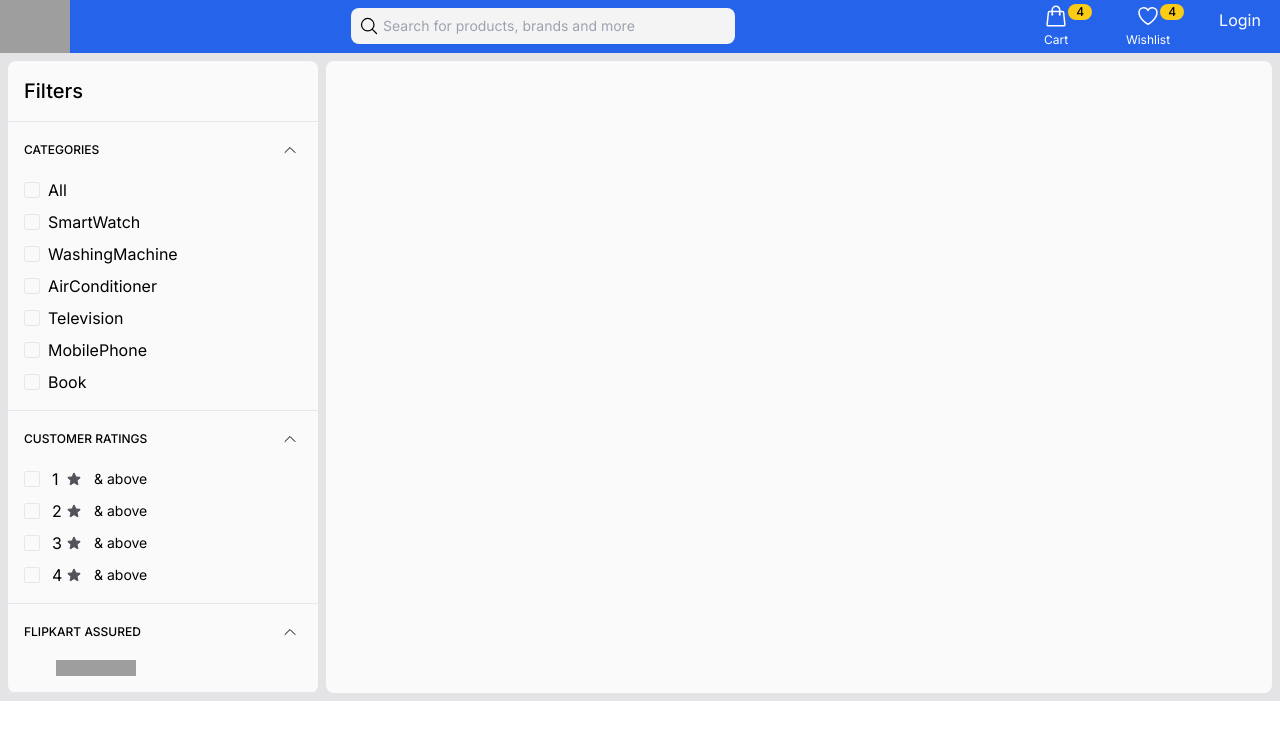
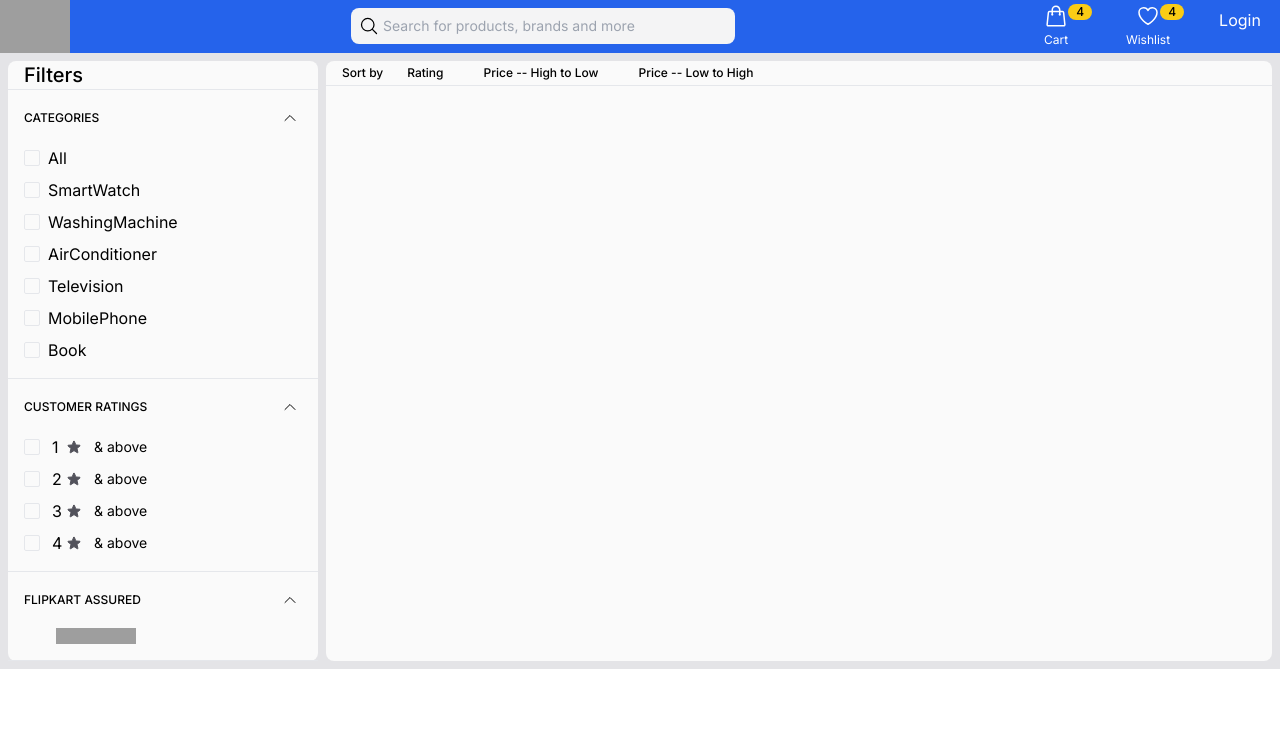
Before and after one commit to dibkb/profile-assignment, a Next.js app: page / in a window 1280 px wide. Shown: the top 740 px of the page. Built offline with nearby package versions, Linux system fonts and the light colour scheme; grey boxes are pictures that could not be loaded.

Commit message:
sort bar

```diff
--- a/app/components/ui/Filter/FilterMenu.tsx
+++ b/app/components/ui/Filter/FilterMenu.tsx
@@ -3,11 +3,14 @@ import React from "react";
 import { Categories } from "./Categories";
 import { CustomerRating } from "./CustomerRating";
 import { FlipkartAssured } from "./FlipkartAssured";
+import { Constants } from "@/constants";
 
 export const FilterMenu = () => {
   return (
     <>
-      <div className="flex items-center gap-2 border-b p-4">
+      <div
+        className={`flex items-center gap-2 border-b h-[${Constants.SidebarHeading}px] px-4`}
+      >
         <h2 className="text-xl font-medium">Filters</h2>
       </div>
       {/* Categories */}
--- /dev/null
+++ b/app/components/ui/ProductsSection/ProductsDisplay.tsx
@@ -0,0 +1,28 @@
+"use client";
+import { Constants } from "@/constants";
+import React, { useState } from "react";
+
+const popularity = ["Rating", "Price -- High to Low", "Price -- Low to High"];
+export const ProductsDisplay = () => {
+  const [selected, setSelected] = useState<string>();
+  return (
+    <>
+      <div
+        className={`flex items-center gap-2 border-b h-[${Constants.SidebarHeading}px] px-4 text-xs font-medium`}
+      >
+        <p>Sort by</p>
+        {popularity.map((ele) => (
+          <p
+            onClick={() => setSelected(ele)}
+            key={ele}
+            className={`cursor-pointer px-4 py-1 rounded-lg hover:bg-blue-100 hover:text-blue-600 ${
+              selected === ele && "bg-blue-100 text-blue-600"
+            }`}
+          >
+            {ele}
+          </p>
+        ))}
+      </div>
+    </>
+  );
+};
--- a/app/page.tsx
+++ b/app/page.tsx
@@ -1,6 +1,7 @@
 import { Constants } from "@/constants";
 import { Category } from "@/types/products";
 import { FilterMenu } from "./components/ui/Filter/FilterMenu";
+import { ProductsDisplay } from "./components/ui/ProductsSection/ProductsDisplay";
 
 export default function Home() {
   return (
@@ -12,7 +13,9 @@ export default function Home() {
         <FilterMenu />
       </main>
       {/* right section */}
-      <main className="col-span-6 bg-zinc-50 rounded-lg"></main>
+      <main className="col-span-6 bg-zinc-50 rounded-lg">
+        <ProductsDisplay />
+      </main>
     </section>
   );
 }
--- a/constants.ts
+++ b/constants.ts
@@ -1,3 +1,4 @@
 export const Constants = {
   NavbarHeight: 64,
+  SidebarHeading: 64,
 };
```
